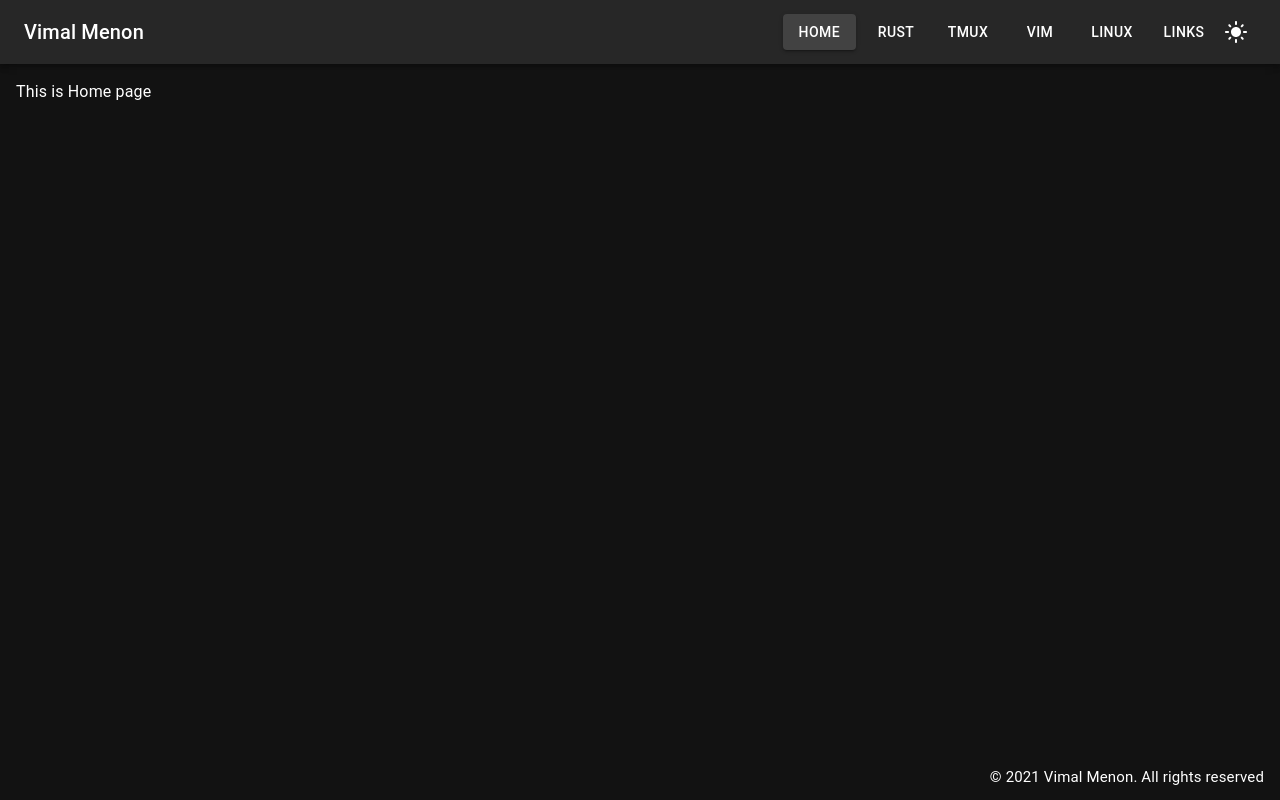
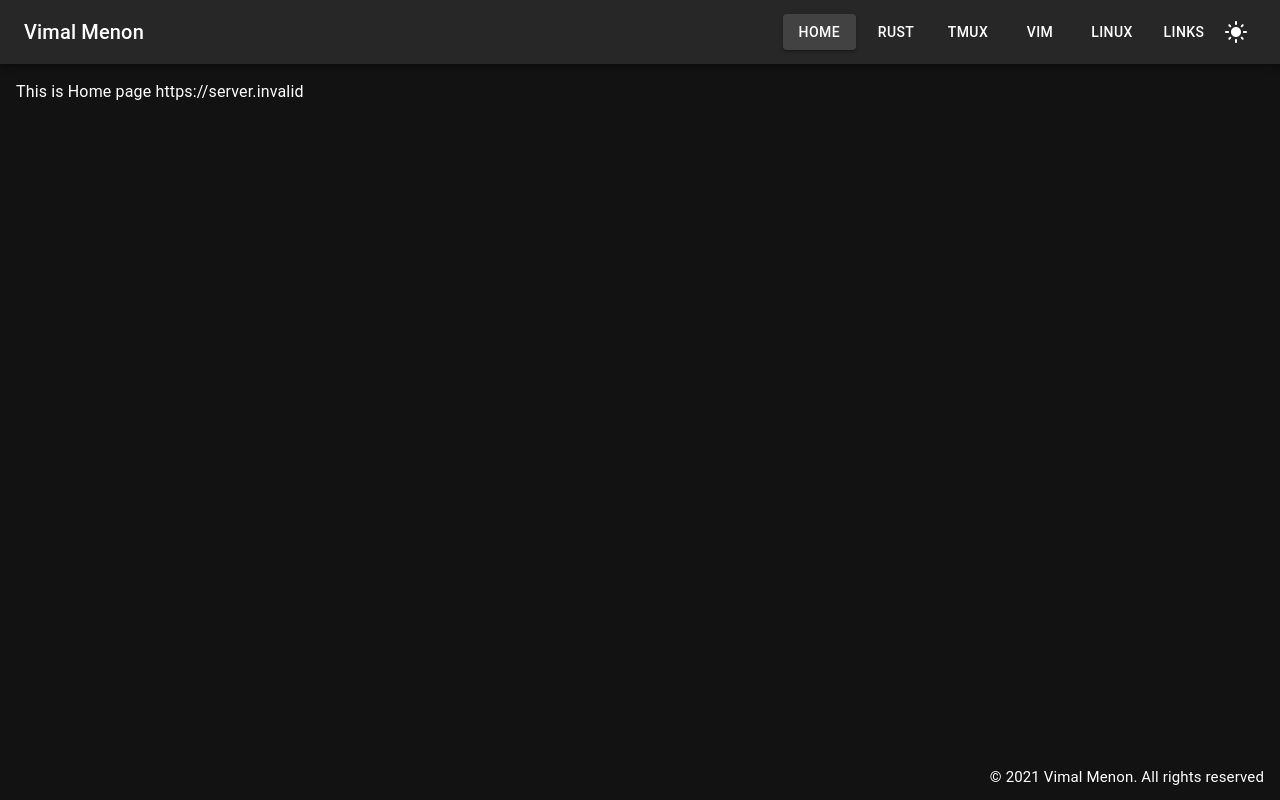
Before and after one commit to vimalmenon/frontend.vimalmenon.com, a Next.js app: page / in a window 1280 px wide. Built offline with nearby package versions, Linux system fonts and the light colour scheme; no server answers; what @mui/material-nextjs would draw is missing.

Commit message:
updated Page

```diff
--- a/src/app/page.tsx
+++ b/src/app/page.tsx
@@ -1,7 +1,8 @@
 import Box from '@mui/material/Box';
 
+import { env } from "../config"
 const Home: React.FC = () => {
-  return <Box>This is Home page</Box>;
+  return <Box>This is Home page {env.API} </Box>;
 };
 
 export default Home;
--- /dev/null
+++ b/src/config/env.ts
@@ -0,0 +1,4 @@
+export const env = {
+  API: process.env.NEXT_PUBLIC_API,
+  ENV: process.env.NEXT_PUBLIC_ENV,
+};
--- a/src/config/index.ts
+++ b/src/config/index.ts
@@ -0,0 +1 @@
+export * from './env';
```
